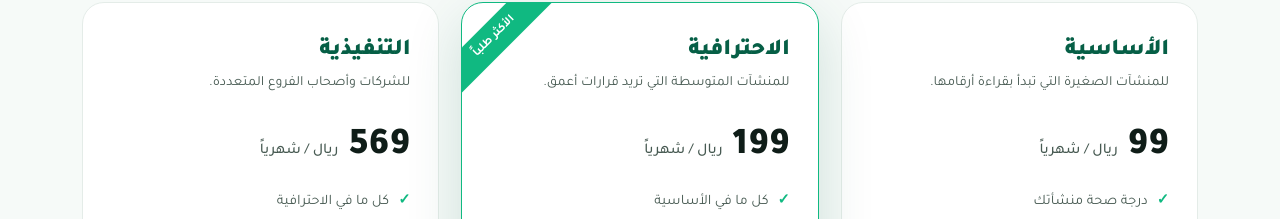
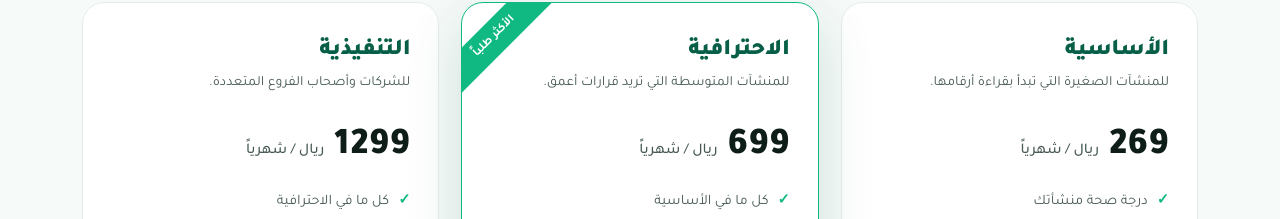
Before and after one commit to saudIT22/-, a plain HTML site: page index.html in a window 1280 px wide. Shown: the part 2553-2772 px from the top of the page. Drawn offline with Linux system fonts and the light colour scheme.

Commit message:
Update index.html

```diff
--- a/index.html
+++ b/index.html
@@ -266,7 +266,7 @@
     <div class="price">
       <h3>الأساسية</h3>
       <div class="pdesc">للمنشآت الصغيرة التي تبدأ بقراءة أرقامها.</div>
-      <div class="amt">99 <small>ريال / شهرياً</small></div>
+      <div class="amt">269 <small>ريال / شهرياً</small></div>
       <ul>
         <li>درجة صحة منشأتك</li>
         <li>تغطية المصروفات بمعادلة مشروحة</li>
@@ -279,7 +279,7 @@
     <div class="price feature">
       <h3>الاحترافية</h3>
       <div class="pdesc">للمنشآت المتوسطة التي تريد قرارات أعمق.</div>
-      <div class="amt">199 <small>ريال / شهرياً</small></div>
+      <div class="amt">699 <small>ريال / شهرياً</small></div>
       <ul>
         <li>كل ما في الأساسية</li>
         <li>التوقعات الرقمية (متحفظ ومتفائل)</li>
@@ -293,7 +293,7 @@
     <div class="price">
       <h3>التنفيذية</h3>
       <div class="pdesc">للشركات وأصحاب الفروع المتعددة.</div>
-      <div class="amt">569 <small>ريال / شهرياً</small></div>
+      <div class="amt">1299 <small>ريال / شهرياً</small></div>
       <ul>
         <li>كل ما في الاحترافية</li>
         <li>تحليل متعدد الفروع</li>
```
